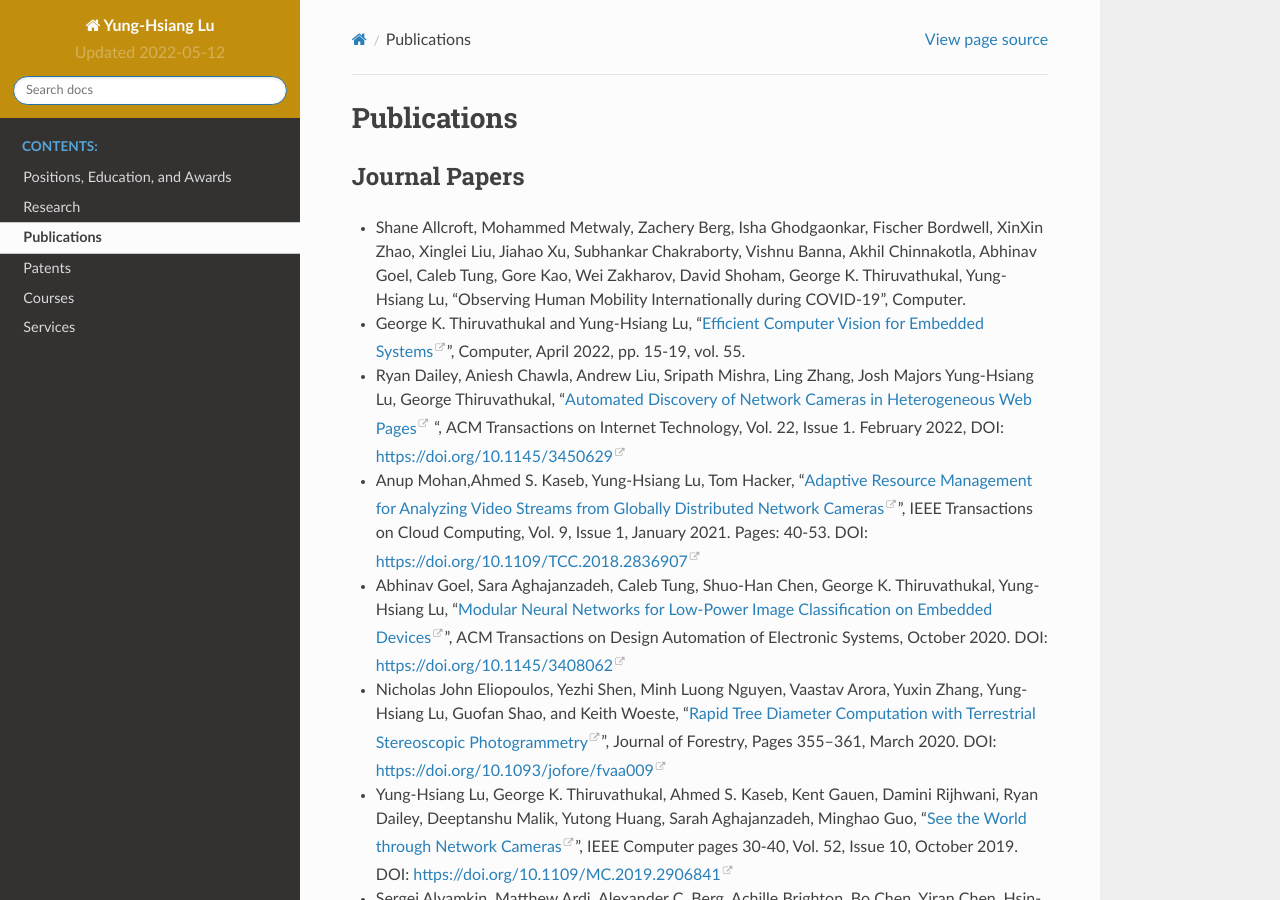
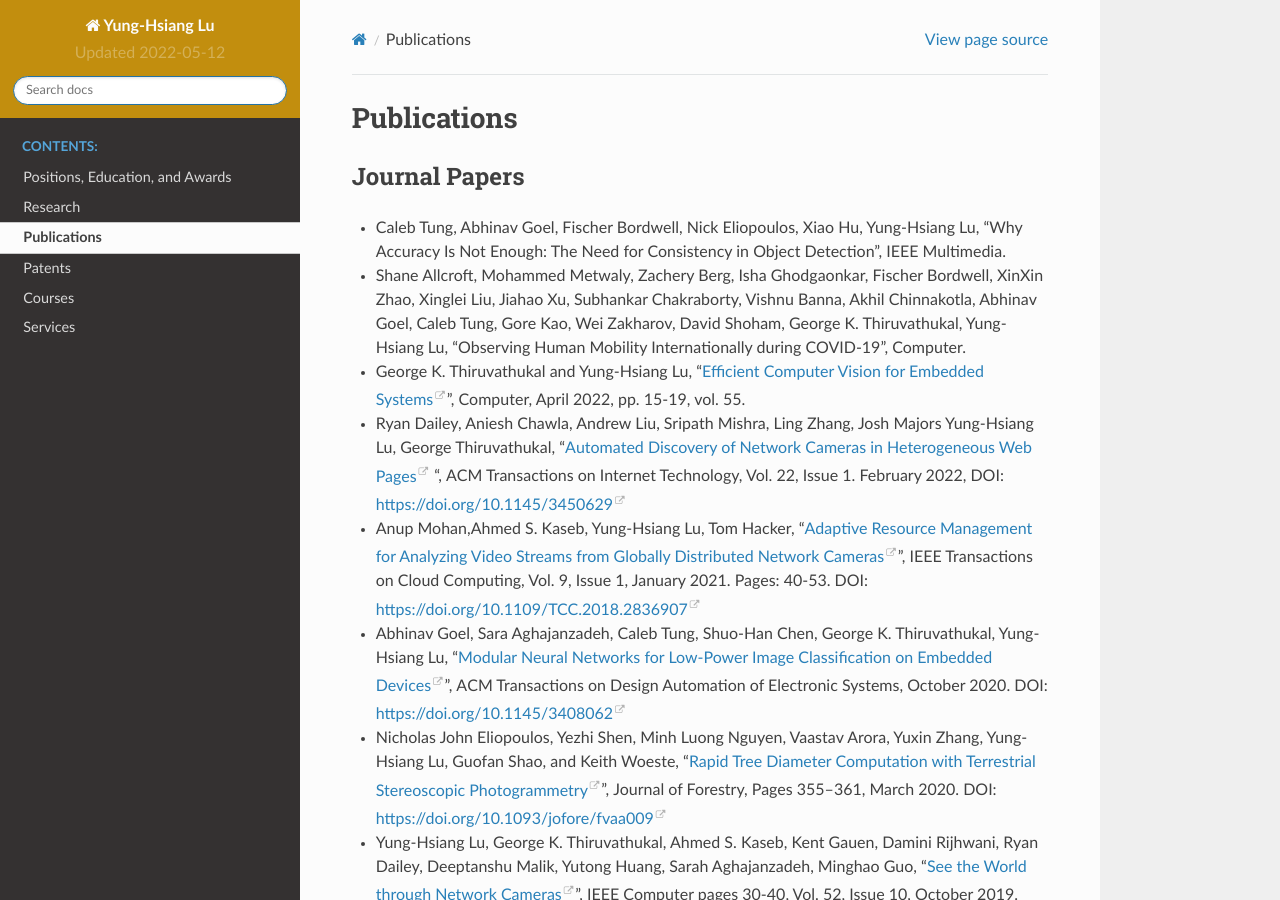
Before and after one commit to luyunghsiang/yhluweb, a Sphinx documentation site: the page built from source/publications.rst, in a window 1280 px wide and 900 px high. Built offline with Sphinx 7.4.7 and the Read the Docs theme 2.0.0, drawn with Linux system fonts in a browser that asks for light colours.

Commit message:
add accepted paper

```diff
--- a/source/publications.rst
+++ b/source/publications.rst
@@ -3,6 +3,10 @@ Publications
 
 Journal Papers
 --------------
+
+- Caleb Tung, Abhinav Goel, Fischer Bordwell, Nick Eliopoulos, Xiao
+  Hu, Yung-Hsiang Lu, "Why Accuracy Is Not Enough: The Need for
+  Consistency in Object Detection", IEEE Multimedia.
 
 - Shane Allcroft, Mohammed Metwaly, Zachery Berg, Isha Ghodgaonkar,
   Fischer Bordwell, XinXin Zhao, Xinglei Liu, Jiahao Xu, Subhankar
```
